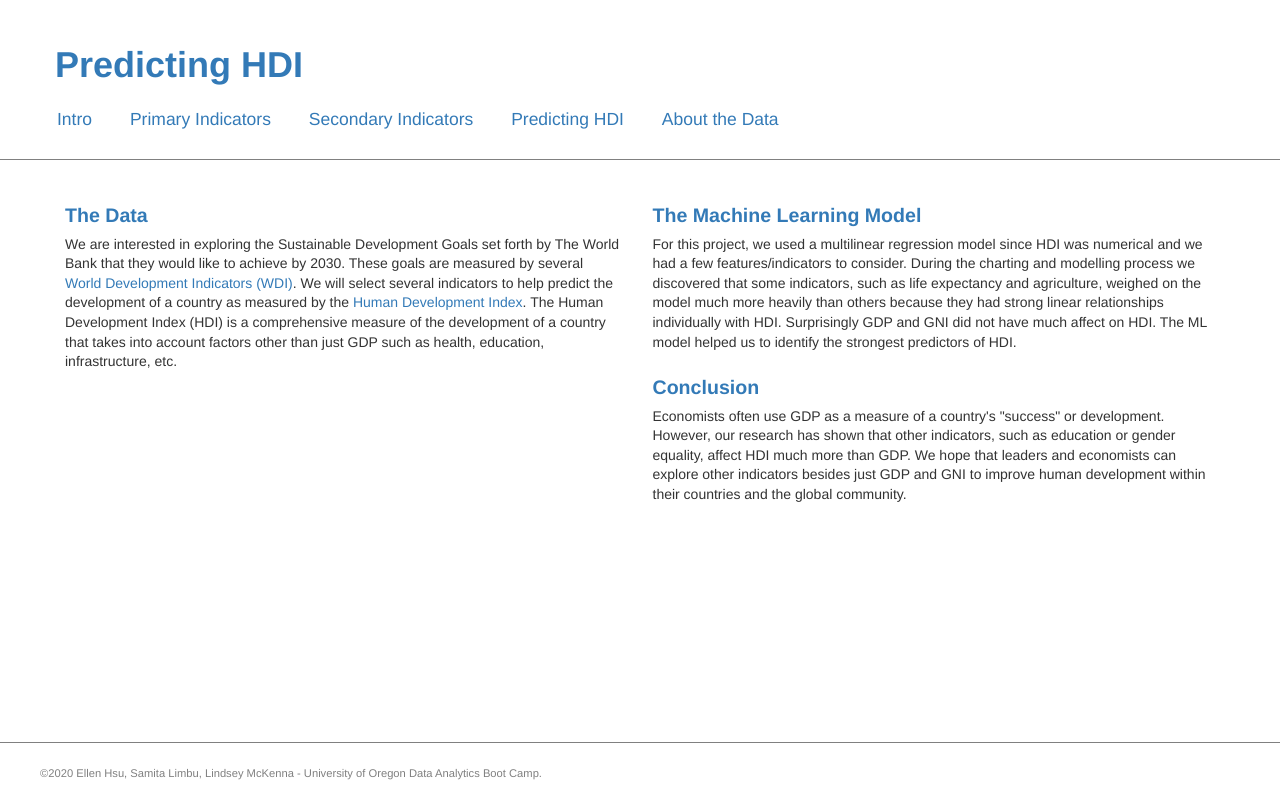
After one commit to linmck/finalproject, a Flask app: page /data in a window 1280 px wide. The commit adds this page. Run offline with Flask 2, Linux system fonts and the light colour scheme; some libraries are stand-ins or nearby versions.

Commit message:
data page and text

```diff
--- a/app.py
+++ b/app.py
@@ -1,7 +1,7 @@
 # Import necessary libraries
 from flask import Flask, render_template, redirect, request
-from flask_pymongo import PyMongo
-import pymongo
+# from flask_pymongo import PyMongo
+# import pymongo
 import predict
 
 
@@ -13,6 +13,19 @@ app = Flask(__name__)
 @app.route("/")
 def index():
     return render_template("index.html")
+
+@app.route("/primary")
+def primary():
+    return render_template("primary.html")
+
+@app.route("/secondary")
+def secondary():
+    return render_template("secondary.html")
+
+@app.route("/data")
+def data():
+    return render_template("data.html")
+
 
 @app.route("/predictor", methods=['GET', 'POST'])
 def predictor():
@@ -46,11 +59,15 @@ def score():
     if gdp:
         indicator = "GDP (USD)"
         indicators.append(indicator)
+        # Convert GDP to billion
+        gdp = float(gdp) * 1000000000
         values.append(gdp)
 
     if population:
         indicator = "Population"
         indicators.append(indicator)
+        # Convert population to million
+        population = float(population) * 1000000
         values.append(population)
 
     if employment:
@@ -61,15 +78,15 @@ def score():
     if len(indicators) == 0:
         score = 0
         hdi = 0
+    else:
+        # Calculate score
+        _, _, _, score, mse = predict.score_model(indicators)
+        # Calculate HDI
+        hdi = predict.predict_hdi(indicators, values)
 
-    # Calculate score
-    _, _, _, score, mse = predict.score_model(indicators)
-    # Calculate HDI
-    hdi = predict.predict_hdi(indicators, values)
-
-    # Round to 2 decimal places
-    score = round(score, 2)
-    hdi = round(hdi, 2)
+        # Round to 2 decimal places
+        score = round(score, 2)
+        hdi = round(hdi, 2)
 
     return render_template('predictor.html', score=score, hdi=hdi)
 
--- a/static/styles.css
+++ b/static/styles.css
@@ -12,7 +12,7 @@ html, body {
 }
 
 p {
-    line-height: 1.5em;
+    line-height: 1.4em;
 }
 
 a, a:hover {
@@ -49,6 +49,7 @@ header nav {
     position: absolute;
     left: 0;
     top: 100px;
+    white-space: nowrap;
 }
 
 header nav li {
@@ -61,7 +62,11 @@ header nav li {
 }
 
 .main-content {
-    padding: 20px 55px;
+    padding: 20px 55px 20px 50px;
+}
+
+.app {
+    min-width: 420px;
 }
 
 .form-group {
--- /dev/null
+++ b/templates/data.html
@@ -0,0 +1,67 @@
+<!DOCTYPE html>
+<html lang="en">
+
+<head>
+  <meta charset="UTF-8">
+  <meta name="viewport" content="width=device-width, initial-scale=1.0">
+  <meta http-equiv="X-UA-Compatible" content="ie=edge">
+  <title>Predicting HDI: Home</title>
+  <link rel="stylesheet" href="https://stackpath.bootstrapcdn.com/bootstrap/3.4.1/css/bootstrap.min.css" integrity="sha384-HSMxcRTRxnN+Bdg0JdbxYKrThecOKuH5zCYotlSAcp1+c8xmyTe9GYg1l9a69psu" crossorigin="anonymous">
+  <link rel="stylesheet" type="text/css" href="{{ url_for('static', filename='styles.css') }}" />
+</head>
+
+<body>
+  <div class="container-fluid">
+
+    <!-- Header -->
+    <header class="row">
+      <h1><a href="/">Predicting HDI</a></h1>
+      <!-- Navigation -->
+      <nav>
+          <ul>
+              <li><a href="/">Intro</a></li>
+              <li><a href="/primary">Primary Indicators</a></li>
+              <li><a href="/secondary">Secondary Indicators</a></li>
+              <li><a href="/predictor">Predicting HDI</a></li>
+              <li><a href="/data">About the Data</a></li>
+          </ul>
+      </nav>
+    </header>
+
+    <div class="row main-content">
+      <div class="col-xs-6 col-s-6 col-m-6 col-lg-6">
+        <h3>The Data</h3>
+        <p>We are interested in exploring the Sustainable Development Goals set forth by The World Bank that they would like to
+          achieve by 2030. These goals are measured by several <a
+          href="http://datatopics.worldbank.org/world-development-indicators/" target="new">World Development Indicators (WDI)</a>.
+          We will select several indicators to help predict the development of a country as measured by the <a
+          href="http://hdr.undp.org/en/data#" target="new">Human Development Index</a>. The Human Development Index (HDI) is a
+          comprehensive measure of the development of a country that takes into account factors other than just GDP such as health,
+          education, infrastructure, etc.</p>
+      </div>
+
+      <div class="col-xs-6 col-s-6 col-m-6 col-lg-6">
+        <h3>The Machine Learning Model</h3>
+        <p>For this project, we used a multilinear regression model since HDI was numerical and we had a few features/indicators
+          to consider. During the charting and modelling process we discovered that some indicators, such as life expectancy and
+          agriculture, weighed on the model much more heavily than others because they had strong linear relationships
+          individually with HDI. Surprisingly GDP and GNI did not have much affect on HDI. The ML model helped us to identify
+          the strongest predictors of HDI.</p>
+
+        <h3>Conclusion</h3>
+        <p>Economists often use GDP as a measure of a country's "success" or development. However, our research has shown that
+          other indicators, such as education or gender equality, affect HDI much more than GDP. We hope that leaders and
+          economists can explore other indicators besides just GDP and GNI to improve human development within their countries
+          and the global community.</p>
+      </div>
+
+    </div>
+
+    <!-- Footer -->
+    <footer class="row">
+      <p>&copy;2020 Ellen Hsu, Samita Limbu, Lindsey McKenna - University of Oregon Data Analytics Boot Camp.</p>
+    </footer>
+
+  </div>
+</body>
+</html>
```
Also changed, not shown: other parts of static/styles.css (+18 -14 lines), templates/predictor.html (+35 -20 lines).
